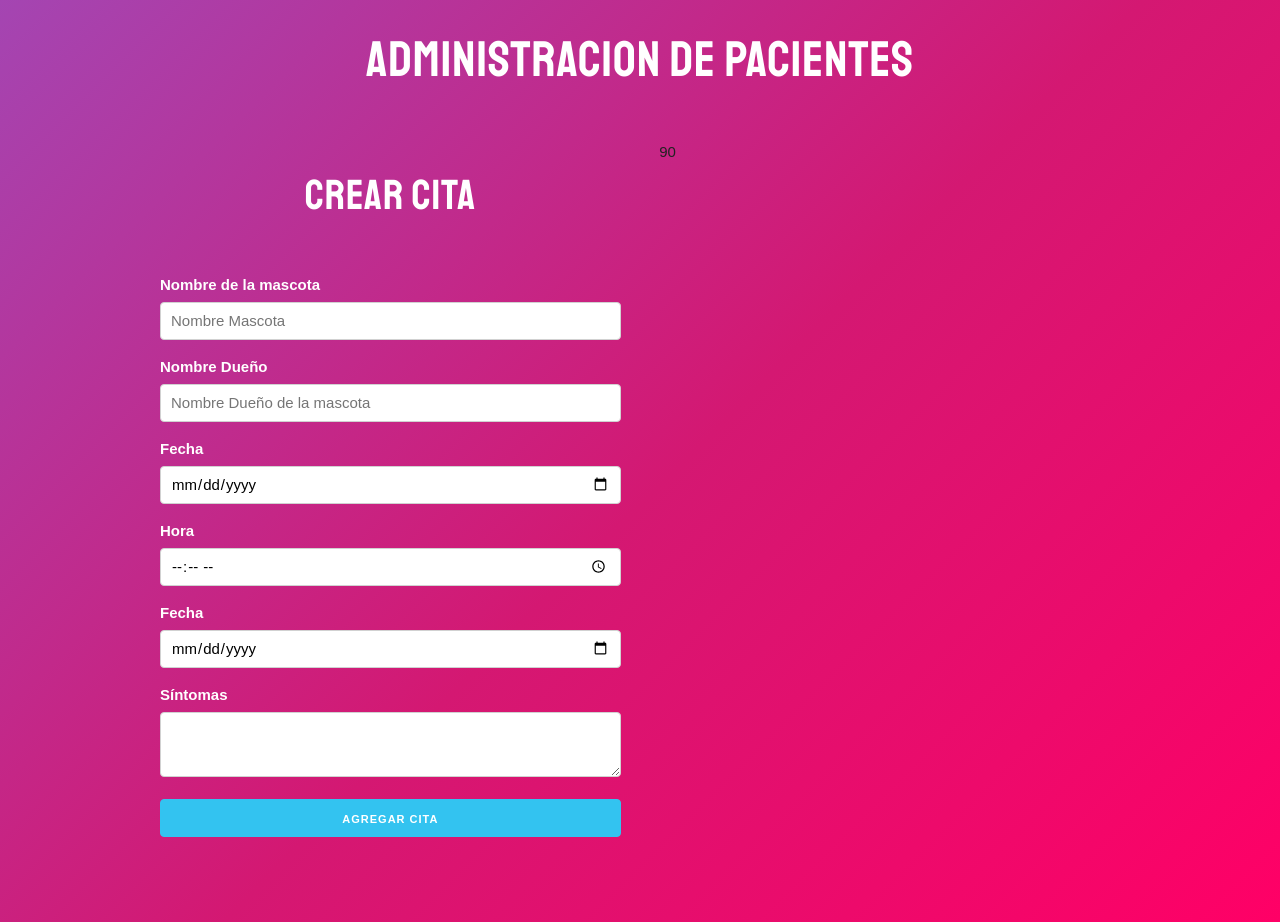
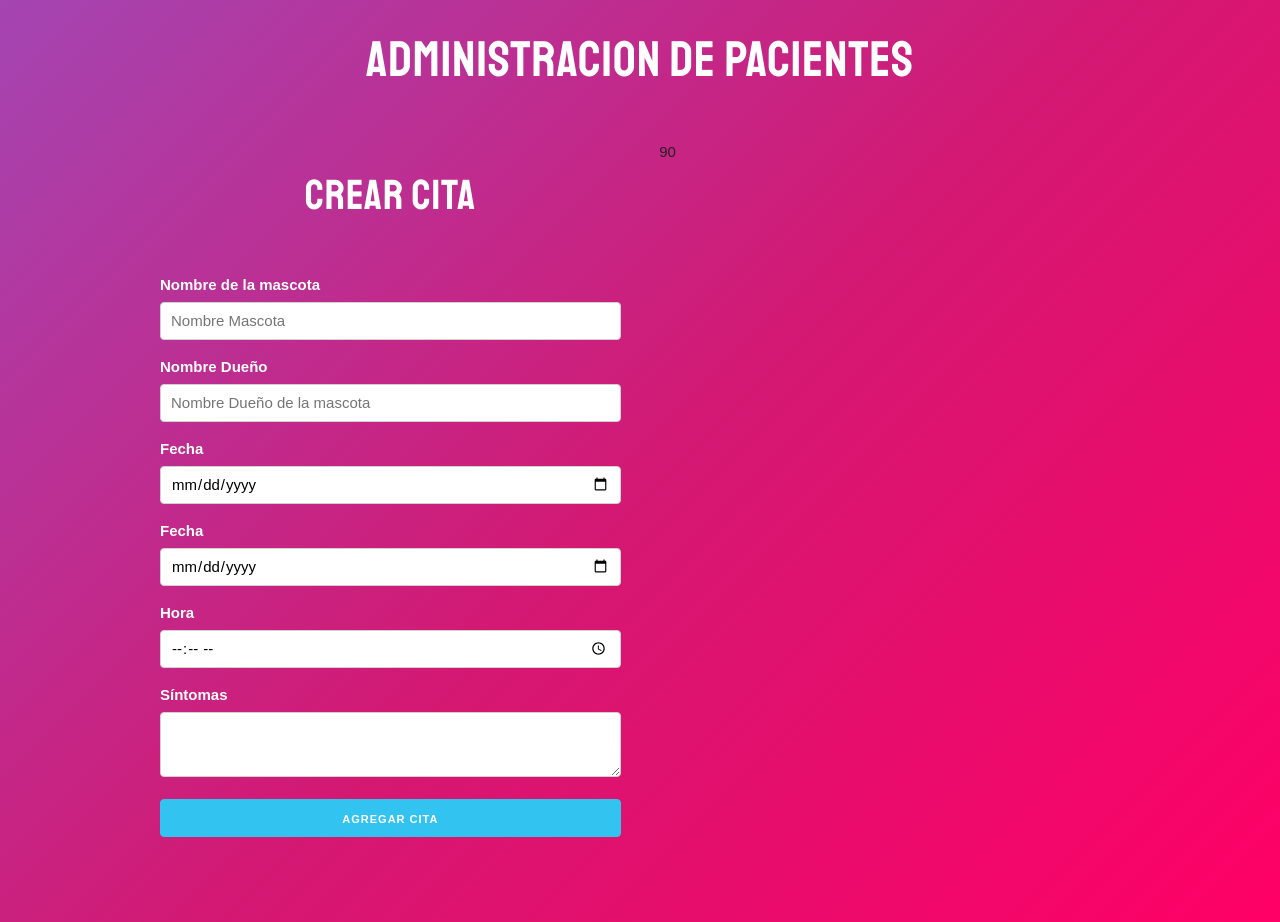
Before and after one commit to zesaru/administradordepacientes, a React (Create React App) app: page / in a window 1280 px wide. Built offline with nearby package versions, Linux system fonts and the light colour scheme.

Commit message:
actualizando state con datos del form

```diff
--- a/src/components/Formulario.js
+++ b/src/components/Formulario.js
@@ -9,9 +9,16 @@ const Formulario = () => {
     sintomas: ""
   });
   // Función que se ejecuta cada que el usuario escribe en un input
-  const actualizarState = () => {
-    console.log("escribiendo...");
+  const actualizarState = e => {
+    actualizarCita({
+      ...cita,
+      [e.target.name]: e.target.value
+    });
   };
+
+  // Extraer los valores
+  const { mascota, propietario, fecha, hora, sintomas } = cita;
+
   return (
     <>
       <h2>Crear cita</h2>
@@ -23,6 +30,7 @@ const Formulario = () => {
           className="u-full-width"
           placeholder="Nombre Mascota"
           onChange={actualizarState}
+          value={mascota}
         />
         <label>Nombre Dueño</label>
         <input
@@ -31,6 +39,7 @@ const Formulario = () => {
           className="u-full-width"
           placeholder="Nombre Dueño de la mascota"
           onChange={actualizarState}
+          value={propietario}
         />
         <label>Fecha</label>
         <input
@@ -38,6 +47,16 @@ const Formulario = () => {
           name="fecha"
           className="u-full-width"
           onChange={actualizarState}
+          value={fecha}
+        />
+
+        <label>Fecha</label>
+        <input
+          type="date"
+          name="fecha"
+          className="u-full-width"
+          onChange={actualizarState}
+          value={fecha}
         />
         <label>Hora</label>
         <input
@@ -45,13 +64,7 @@ const Formulario = () => {
           name="hora"
           className="u-full-width"
           onChange={actualizarState}
-        />
-        <label>Fecha</label>
-        <input
-          type="date"
-          name="fecha"
-          className="u-full-width"
-          onChange={actualizarState}
+          value={hora}
         />
         <label>Síntomas</label>
         <textarea
```
